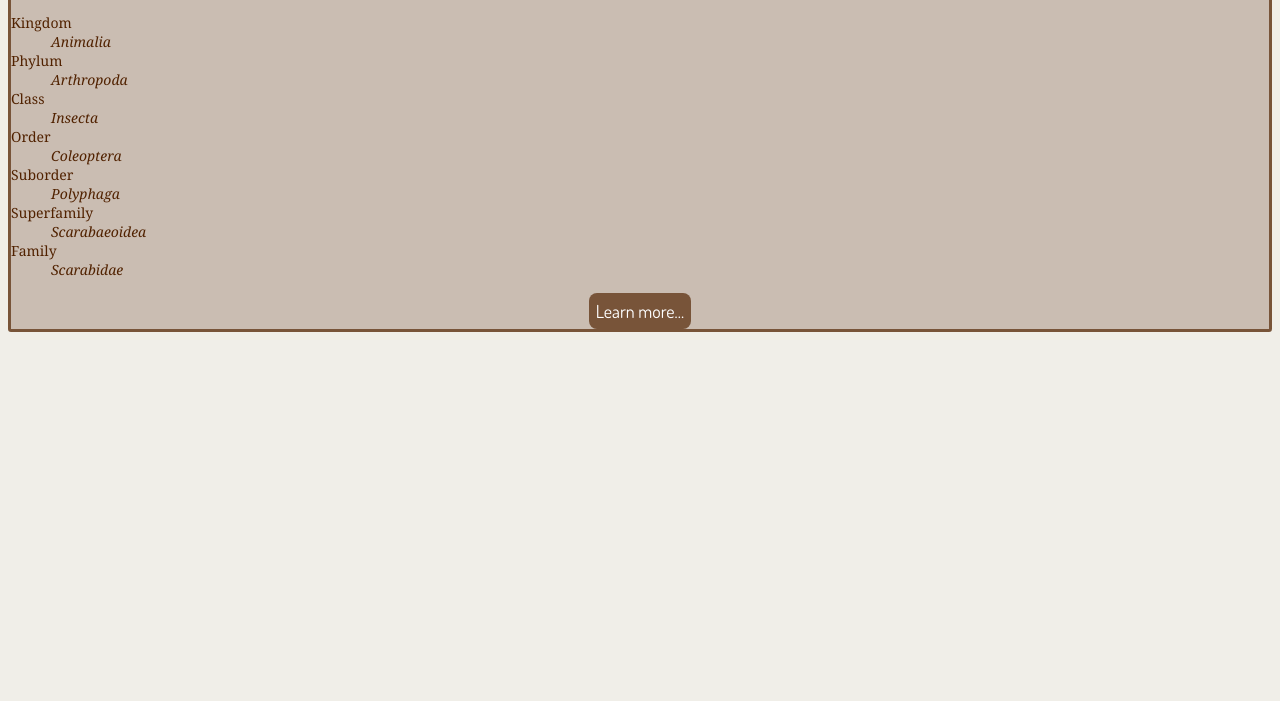
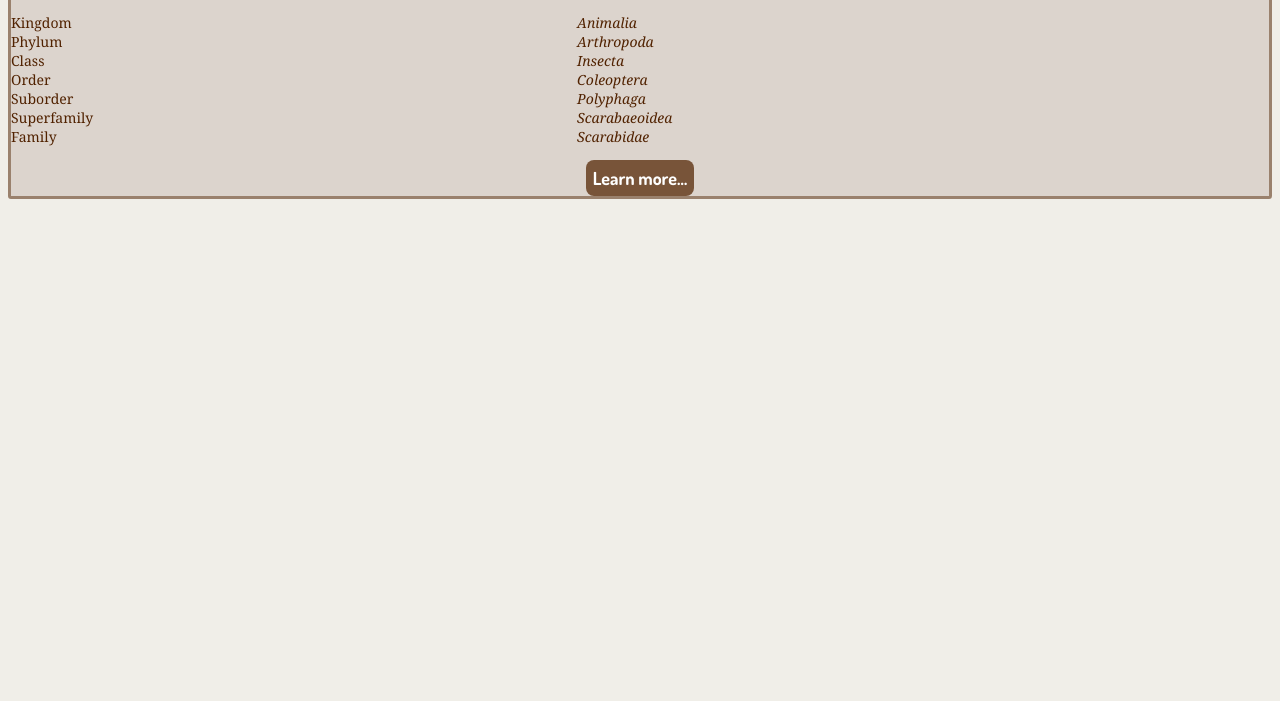
Before and after one commit to ltw-webdev-1/link-card, a plain HTML site: page index.html in a window 1280 px wide. Shown: the part 99-800 px from the top of the page. Drawn offline with Linux system fonts and the light colour scheme.

Commit message:
fixed body text alignment

```diff
--- a/css/main.css
+++ b/css/main.css
@@ -1,7 +1,7 @@
 html {
   box-sizing: border-box;
   background-color: #f0eee8;
-  font-family: georgia;
+  font-family: "Georgia";
 }
 
 *, *::before, *::after {
@@ -21,8 +21,8 @@ p {
 }
 
 body {
-  background-color: #cabdb2;
-  border: 3px solid #785439;
+  background-color: #dcd4cd;
+  border: 3px solid #9a816d;
   border-radius: 3px;
 }
 
@@ -44,6 +44,12 @@ dl {
   background-color: #785439;
 }
 
-div {
+div footer {
   text-align: center;
 }
+
+dd,dt {
+	display: inline-block;
+	width: 45%;
+	margin: 0;
+}
--- a/index.html
+++ b/index.html
@@ -5,9 +5,10 @@
   <title>Dung Beetle</title>
   <link href="css/main.css" rel="stylesheet">
   <meta name="viewport" content="width=device-width,initial-scale=1">
-  <link href="https://fonts.googleapis.com/css?family=Dosis" rel="stylesheet">
+  <link href='https://fonts.googleapis.com/css?family=Dosis:700' rel='stylesheet'>
 </head>
 <body>
+  <div class="link-card">
     <header>
       <h1>Dung Beetle</h1>
       <p>Dung beetles are beetles that feed partly or exclusively on dung. A dung beetle can bury dung 250 times heavier than itself in one night.</p>
@@ -27,6 +28,8 @@
       <div>
         <a class="btn" href="https://en.wikipedia.org/wiki/Dung_beetle">Learn more…</a>
       </div>
+    </footer>
+  </div>
 
 </body>
 </html>
```
Lines whose indentation alone changed are shown as unchanged.
